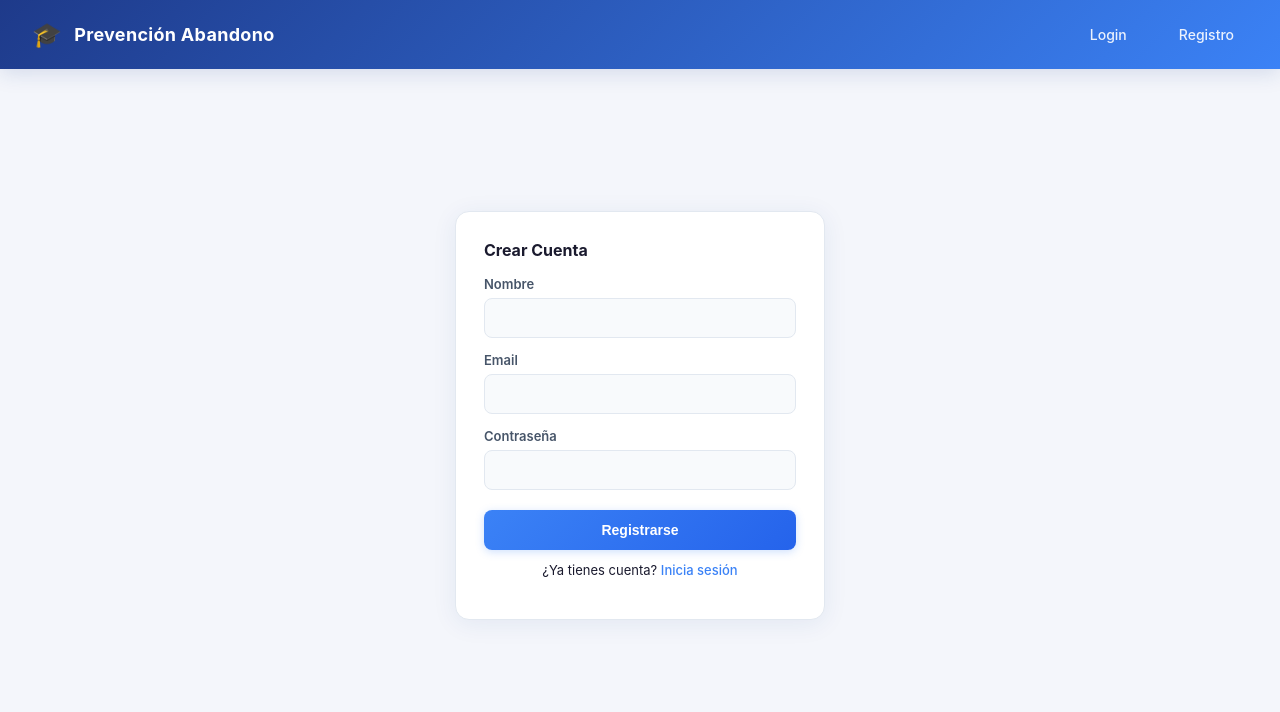
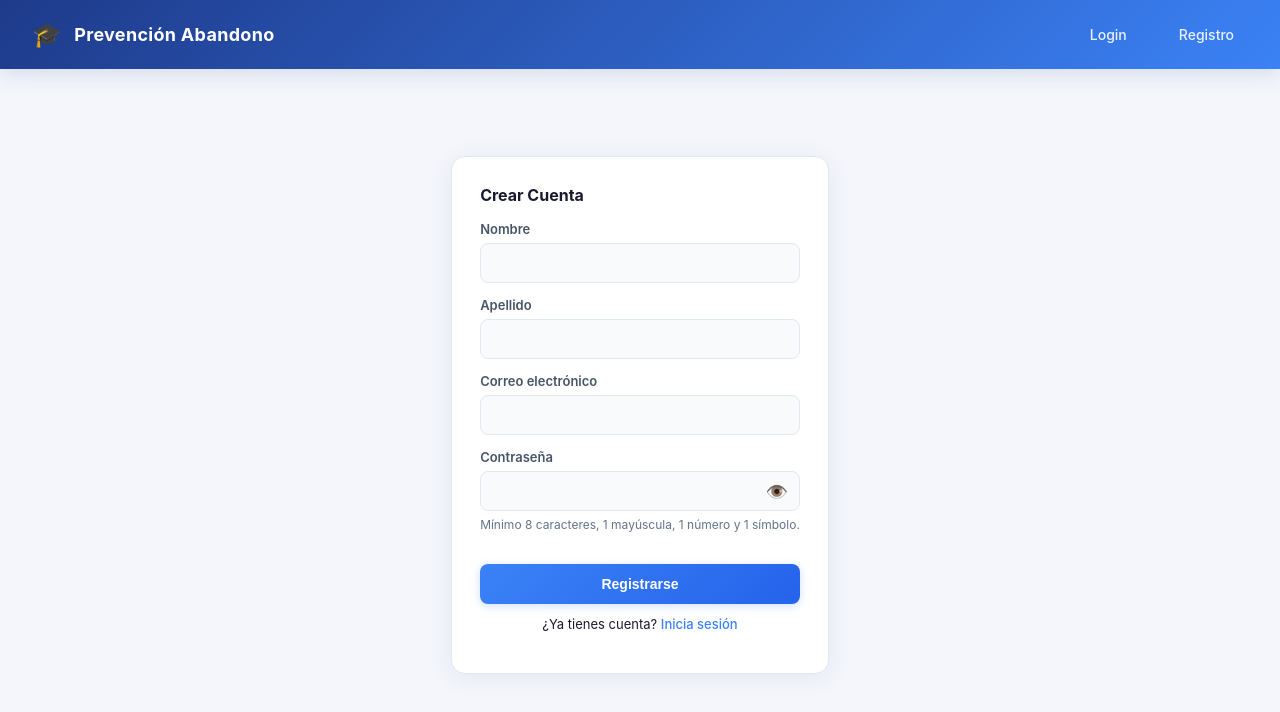
Before and after one commit to Andres523-star/prevencion-abandono-frontend, a React (Vite) app: page /register in a window 1280 px wide. Shown: the top 712 px of the page. Built offline with nearby package versions, Linux system fonts and the light colour scheme.

Commit message:
feat: apellido, ojito y validacion de contrasena

```diff
--- a/src/App.tsx
+++ b/src/App.tsx
@@ -28,7 +28,7 @@ function Navbar() {
             <Link to="/">Dashboard</Link>
             <Link to="/reportes">Reportes</Link>
             <span style={{ color: 'rgba(255,255,255,0.7)', fontSize: 13 }}>
-              {userData.nombre}
+              {userData.nombre} {userData.apellido}
             </span>
             <button onClick={logout} style={{ padding: '6px 12px', fontSize: 13 }}>
               Salir
--- a/src/pages/Login.tsx
+++ b/src/pages/Login.tsx
@@ -5,6 +5,7 @@ import { authService } from '../services/api';
 export default function Login() {
   const [email, setEmail] = useState('');
   const [password, setPassword] = useState('');
+  const [verPass, setVerPass] = useState(false);
   const [error, setError] = useState('');
   const navigate = useNavigate();
 
@@ -15,7 +16,7 @@ export default function Login() {
       localStorage.setItem('user', JSON.stringify(user));
       navigate('/');
     } catch (err) {
-      setError('Email o contraseña incorrectos');
+      setError('Correo o contraseña incorrectos');
     }
   };
 
@@ -23,10 +24,30 @@ export default function Login() {
     <div className="auth-container">
       <form className="form-card" onSubmit={enviar}>
         <h3>Iniciar Sesión</h3>
-        <label>Email</label>
+        <label>Correo electrónico</label>
         <input type="email" value={email} onChange={(e) => setEmail(e.target.value)} required />
+
         <label>Contraseña</label>
-        <input type="password" value={password} onChange={(e) => setPassword(e.target.value)} required />
+        <div style={{ position: 'relative' }}>
+          <input
+            type={verPass ? 'text' : 'password'}
+            value={password}
+            onChange={(e) => setPassword(e.target.value)}
+            required
+            style={{ paddingRight: 40 }}
+          />
+          <span
+            onClick={() => setVerPass(!verPass)}
+            style={{
+              position: 'absolute', right: 12, top: '50%',
+              transform: 'translateY(-50%)', cursor: 'pointer',
+              fontSize: 18, userSelect: 'none'
+            }}
+          >
+            {verPass ? '🙈' : '👁️'}
+          </span>
+        </div>
+
         {error && <p style={{ color: 'red', fontSize: 13 }}>{error}</p>}
         <button type="submit">Entrar</button>
         <p style={{ textAlign: 'center', marginTop: 12, fontSize: 13 }}>
--- a/src/pages/Register.tsx
+++ b/src/pages/Register.tsx
@@ -4,15 +4,27 @@ import { authService } from '../services/api';
 
 export default function Register() {
   const [nombre, setNombre] = useState('');
+  const [apellido, setApellido] = useState('');
   const [email, setEmail] = useState('');
   const [password, setPassword] = useState('');
+  const [verPass, setVerPass] = useState(false);
   const [error, setError] = useState('');
   const navigate = useNavigate();
 
+  const validarPassword = (p: string) => {
+    if (p.length < 8) return 'La contraseña debe tener al menos 8 caracteres';
+    if (!/[A-Z]/.test(p)) return 'Debe tener al menos una mayúscula';
+    if (!/[0-9]/.test(p)) return 'Debe tener al menos un número';
+    if (!/[!@#$%^&*(),.?":{}|<>]/.test(p)) return 'Debe tener al menos un símbolo (!@#$%^&*)';
+    return '';
+  };
+
   const enviar = async (e: React.FormEvent) => {
     e.preventDefault();
+    const err = validarPassword(password);
+    if (err) { setError(err); return; }
     try {
-      const user = await authService.register(nombre, email, password);
+      const user = await authService.register(nombre, apellido, email, password);
       localStorage.setItem('user', JSON.stringify(user));
       navigate('/');
     } catch (err: any) {
@@ -24,13 +36,42 @@ export default function Register() {
     <div className="auth-container">
       <form className="form-card" onSubmit={enviar}>
         <h3>Crear Cuenta</h3>
+
         <label>Nombre</label>
         <input value={nombre} onChange={(e) => setNombre(e.target.value)} required />
-        <label>Email</label>
+
+        <label>Apellido</label>
+        <input value={apellido} onChange={(e) => setApellido(e.target.value)} required />
+
+        <label>Correo electrónico</label>
         <input type="email" value={email} onChange={(e) => setEmail(e.target.value)} required />
+
         <label>Contraseña</label>
-        <input type="password" value={password} onChange={(e) => setPassword(e.target.value)} required />
+        <div style={{ position: 'relative' }}>
+          <input
+            type={verPass ? 'text' : 'password'}
+            value={password}
+            onChange={(e) => setPassword(e.target.value)}
+            required
+            style={{ paddingRight: 40 }}
+          />
+          <span
+            onClick={() => setVerPass(!verPass)}
+            style={{
+              position: 'absolute', right: 12, top: '50%',
+              transform: 'translateY(-50%)', cursor: 'pointer',
+              fontSize: 18, userSelect: 'none'
+            }}
+          >
+            {verPass ? '🙈' : '👁️'}
+          </span>
+        </div>
+        <p style={{ fontSize: 12, color: '#64748b', marginTop: 6 }}>
+          Mínimo 8 caracteres, 1 mayúscula, 1 número y 1 símbolo.
+        </p>
+
         {error && <p style={{ color: 'red', fontSize: 13 }}>{error}</p>}
+
         <button type="submit">Registrarse</button>
         <p style={{ textAlign: 'center', marginTop: 12, fontSize: 13 }}>
           ¿Ya tienes cuenta? <Link to="/login">Inicia sesión</Link>
--- a/src/services/api.ts
+++ b/src/services/api.ts
@@ -37,10 +37,10 @@ export const reporteService = {
   },
 };
 export const authService = {
-  register: async (nombre: string, email: string, password: string) => {
-    const { data } = await api.post('/auth/register', { nombre, email, password });
-    return data;
-  },
+  register: async (nombre: string, apellido: string, email: string, password: string) => {
+  const { data } = await api.post('/auth/register', { nombre, apellido, email, password });
+  return data;
+    },
   login: async (email: string, password: string) => {
     const { data } = await api.post('/auth/login', { email, password });
     return data;
```
